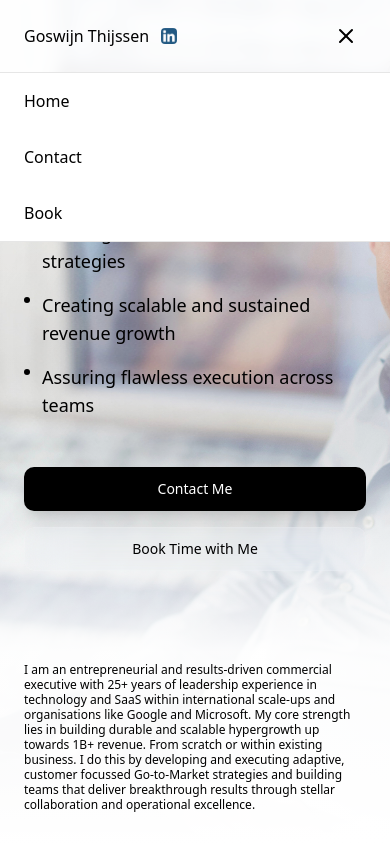
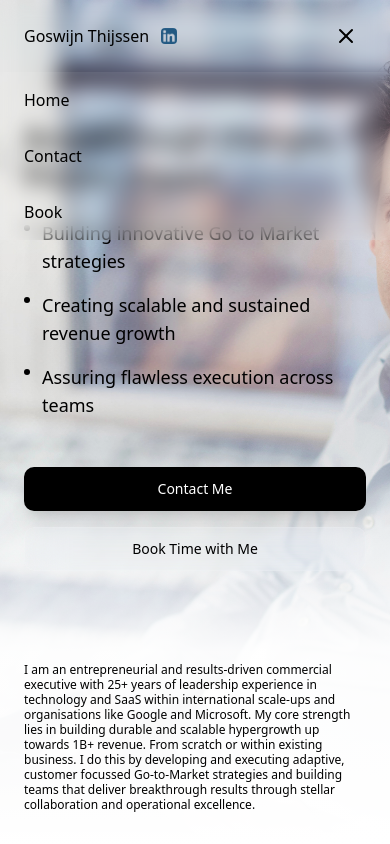
Before and after one commit to tyfoon/goswijn-landing-page, a React (Vite) app: page / in a window 390 px wide. Both pictures are taken after a click on the button "Toggle menu". Shown: the top 844 px of the page. Built offline with nearby package versions, Linux system fonts and the light colour scheme; the HTML template or start-up script is replaced by a standard one; a web font is replaced by a local one.

Commit message:
Make mobile navigation more transparent
Apply glassmorphism effect to mobile navigation for increased transparency.

```diff
--- a/src/pages/Index.tsx
+++ b/src/pages/Index.tsx
@@ -122,7 +122,7 @@ const Index = () => {
       </header>
 
       {/* Mobile: Traditional Top Navigation Bar */}
-      <header className="md:hidden fixed top-0 left-0 right-0 z-50 bg-background/95 backdrop-blur-sm border-b border-border">
+      <header className="md:hidden fixed top-0 left-0 right-0 z-50 glass border-b border-border/20">
         <div className="flex items-center justify-between px-6 py-4">
           <div className="flex items-center gap-3">
             <button
@@ -153,7 +153,7 @@ const Index = () => {
 
         {/* Mobile Menu Dropdown */}
         {mobileMenuOpen && (
-          <nav className="border-t border-border bg-background">
+          <nav className="border-t border-border/20 glass">
             {[
               { id: "hero", label: "Home" },
               { id: "contact", label: "Contact" },
```
